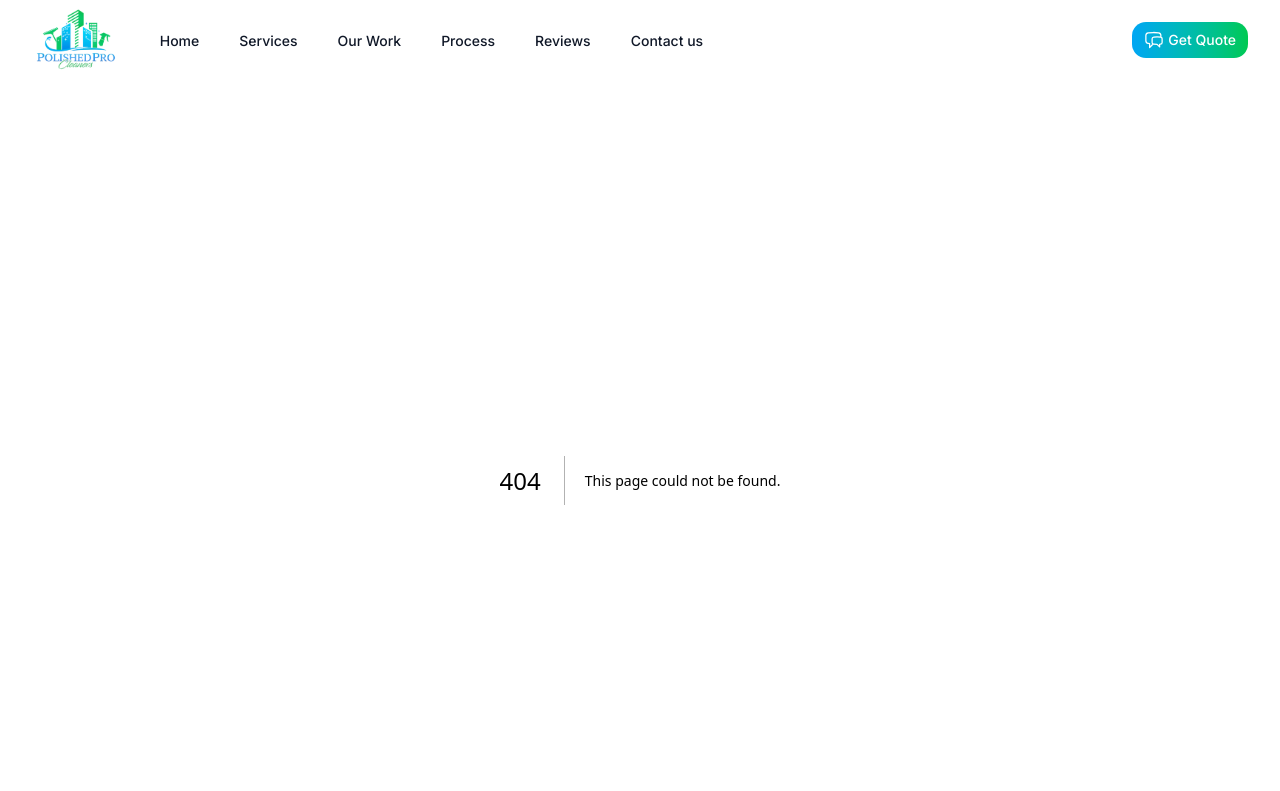
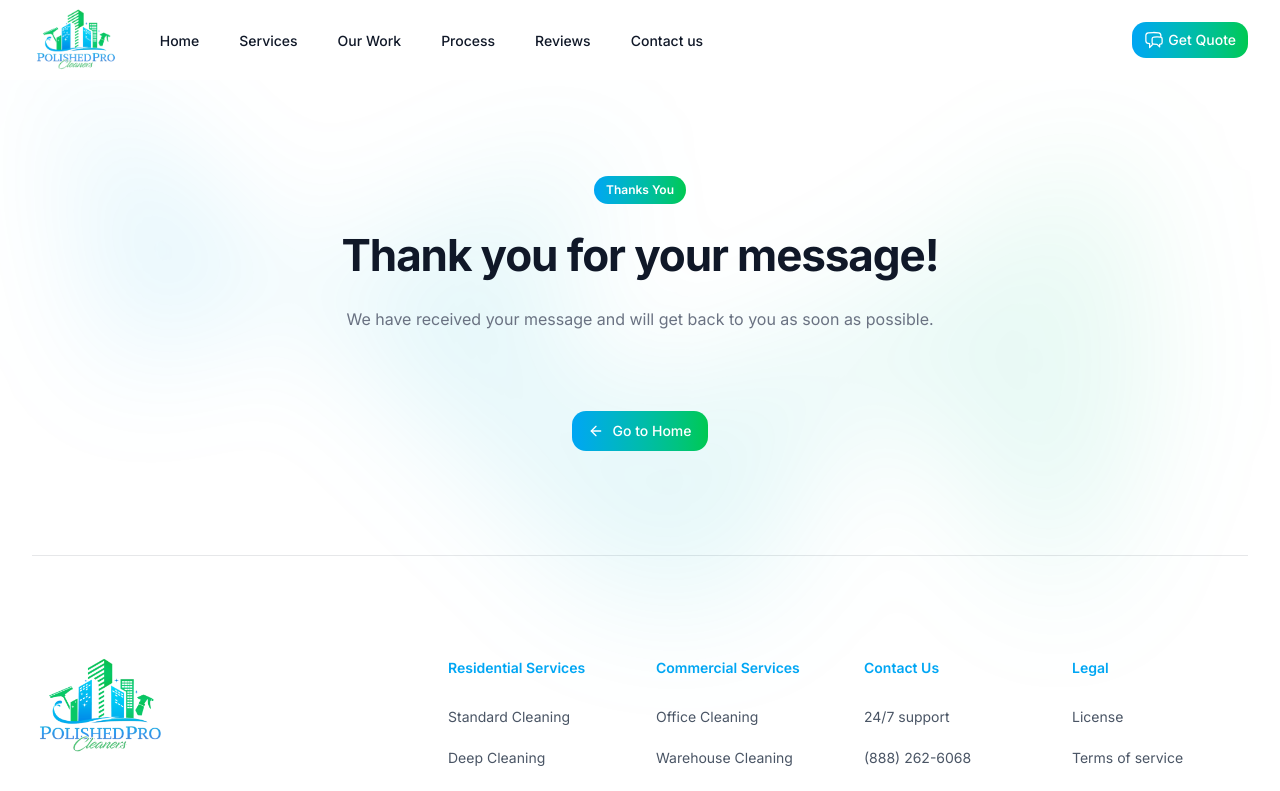
Before and after one commit to Polished-procleaner/polishedpro-next, a Next.js app: page /thanks in a window 1280 px wide. Before the commit this address had no page. Shown: the top 791 px of the page. Built offline with nearby package versions, Linux system fonts and the light colour scheme.

Commit message:
Ultimos ajustes

```diff
--- a/src/app/page.jsx
+++ b/src/app/page.jsx
@@ -34,6 +34,7 @@ import {
   CarouselPrevious,
 } from "@/components/ui/carousel";
 import Autoplay from "embla-carousel-autoplay";
+import { useRef } from "react";
 
 function ServiceCard({ item }) {
   return (
@@ -244,6 +245,37 @@ function OurWorks() {
   );
 }
 
+function HoverVideo({ image }) {
+  const videoRef = useRef(null);
+
+  return (
+    <div
+      className="relative w-full h-48 rounded-lg overflow-hidden"
+      onMouseEnter={() => videoRef.current?.play()}
+      onMouseLeave={() => {
+        videoRef.current?.pause();
+        videoRef.current.currentTime = 0; // (opcional) reinicia
+      }}
+    >
+      <Image
+        src={image}
+        alt="preview"
+        fill
+        className="object-cover transition-opacity duration-300 group-hover:opacity-0"
+      />
+
+      <video
+        ref={videoRef}
+        src="https://video.wixstatic.com/video/02498f_ff2b45f9c9fc482b95a489793c4112b2/720p/mp4/file.mp4"
+        className="absolute inset-0 w-full h-full object-cover opacity-0 group-hover:opacity-100 transition-opacity duration-300"
+        muted
+        loop
+        playsInline
+      />
+    </div>
+  );
+}
+
 function Features() {
   const items = [
     {
@@ -315,15 +347,10 @@ function Features() {
               whileHover={{ scale: 1.08 }}
               transition={{ type: "spring", stiffness: 300, damping: 20 }}
               variants={fadeInUpVariant}
-              className="flex flex-col gap-4"
+              className="flex flex-col gap-4 group"
             >
-              <Image
-                src={item.image}
-                alt={item.description}
-                width={500}
-                height={500}
-                className="w-full h-48 object-cover rounded-lg"
-              />
+              <HoverVideo image={item.image} description={item.description} />
+
               <p className="text-gray-600 text-sm text-center">
                 {item.description}
               </p>
--- /dev/null
+++ b/src/app/thanks/page.js
@@ -0,0 +1,75 @@
+"use client";
+
+import BadgeTitle from "@/components/design/BadgeTitle";
+import Container from "@/components/design/Container";
+import { Button } from "@/components/ui/button";
+import {
+  containerVariant,
+  fadeInUpVariant,
+} from "@/constants/animationVariants";
+import { ArrowLeft } from "lucide-react";
+import { motion } from "motion/react";
+import Link from "next/link";
+
+export default function Thanks() {
+  return (
+    <Container
+      classNameParent={"relative isolate"}
+      className={"py-16 sm:py-24 flex flex-col gap-20"}
+    >
+      <motion.div
+        initial="hidden"
+        //animate="visible"
+        whileInView="visible"
+        viewport={{ once: false, amount: 0.2 }}
+        variants={containerVariant}
+        className="flex items-center flex-col gap-6"
+      >
+        <motion.div
+          variants={fadeInUpVariant}
+          className="flex items-center gap-4"
+        >
+          <BadgeTitle>Thanks You</BadgeTitle>
+        </motion.div>
+        <motion.h2
+          variants={fadeInUpVariant}
+          className="h2 text-gray-900 text-center"
+        >
+          Thank you for your message!
+        </motion.h2>
+        <motion.p
+          variants={fadeInUpVariant}
+          className="text-gray-500 max-w-3xl text-center"
+        >
+          We have received your message and will get back to you as soon as
+          possible.
+        </motion.p>
+      </motion.div>
+      {/* Services Grid */}
+      <motion.div
+        variants={fadeInUpVariant}
+        className="flex items-center justify-center"
+      >
+        <Link href={"/"}>
+          <Button variant={"theme"} size={"lg"} className={"rounded-xl"}>
+            <ArrowLeft />
+            Go to Home
+          </Button>
+        </Link>
+      </motion.div>
+      <div
+        aria-hidden="true"
+        className="absolute inset-x-0 -top-40 -z-10 transform-gpu overflow-hidden blur-3xl"
+      >
+        <div
+          style={{
+            clipPath:
+              "polygon(74.1% 44.1%, 100% 61.6%, 97.5% 26.9%, 85.5% 0.1%, 80.7% 2%, 72.5% 32.5%, 60.2% 62.4%, 52.4% 68.1%, 47.5% 58.3%, 45.2% 34.5%, 27.5% 76.7%, 0.1% 64.9%, 17.9% 100%, 27.6% 76.8%, 76.1% 97.7%, 74.1% 44.1%)",
+          }}
+          className="relative left-[calc(50%-11rem)] aspect-1155/678 w-144.5 -translate-x-1/2 rotate-30 bg-linear-to-tr from-sky-500/30 to-green-500/20 opacity-40 sm:left-[calc(60%-10rem)] sm:w-288.75"
+        />
+      </div>
+      {/* <div className="-z-1 absolute top-0 left-1/2 transform -translate-x-1/2 w-full h-96 bg-linear-to-b from-sky-500/30 via-green-500/20 to-transparent blur-3xl rounded-full opacity-30" /> */}
+    </Container>
+  );
+}
--- a/src/components/ContactForm.jsx
+++ b/src/components/ContactForm.jsx
@@ -1,25 +1,123 @@
+import { useState } from "react";
 import { Button } from "./ui/button";
 import { Input } from "./ui/input";
+import { Loader2 } from "lucide-react";
+import { trackEvent } from "@/lib/facebookPixel";
+import { useRouter } from "next/navigation";
 
 export default function ContactForm() {
+  const [isSubmitting, setIsSubmitting] = useState(false);
+  const [submitStatus, setSubmitStatus] = useState(null);
+  const [formData, setFormData] = useState({
+    name: "",
+    email: "",
+    phone: "",
+    service: "",
+  });
+
+  const router = useRouter();
+
+  const handleInputChange = (e) => {
+    const { name, value } = e.target;
+    setFormData((prev) => ({
+      ...prev,
+      [name]: value,
+    }));
+  };
+
+  const handleSubmit = async (e) => {
+    e.preventDefault();
+    setIsSubmitting(true);
+
+    // Crear la fecha en formato legible
+    const now = new Date();
+    const date = now.toLocaleDateString("es-ES", {
+      year: "numeric",
+      month: "long",
+      day: "numeric",
+    });
+
+    // Agregar la fecha al payload
+    const dataToSend = {
+      ...formData,
+      date: date,
+    };
+
+    const response = await fetch(
+      "https://hook.us1.make.com/1wsap6a9eiocgulf7rlij660a8ah1kis",
+      {
+        method: "POST",
+        headers: {
+          "Content-Type": "application/json",
+        },
+        body: JSON.stringify(dataToSend),
+      }
+    );
+
+    if (response.ok) {
+      router.push("/thanks");
+
+      trackEvent("lead", {
+        content_name: "Contact Form",
+        name: formData.name,
+        email: formData.email,
+        phone: formData.phone,
+      });
+
+      window.dataLayer.push({
+        event: "page_view",
+        page_path: "/gracias",
+        page_title: "Thank You - Form Submitted",
+      });
+
+      return;
+    }
+
+    setSubmitStatus("error");
+    return;
+  };
+
   return (
-    <div className="w-full flex flex-col gap-8 ">
+    <form className="w-full flex flex-col gap-8 " onSubmit={handleSubmit}>
       <div className="flex flex-col gap-4">
-        <Input placeholder="Name" className={"bg-white rounded-lg"} />
+        <Input
+          id="name"
+          name="name"
+          placeholder="Name"
+          className={"bg-white rounded-lg"}
+          value={formData.name}
+          onChange={handleInputChange}
+          required
+        />
 
         <div className="grid grid-cols-1 md:grid-cols-2 gap-4">
-          <Input placeholder="Email" className={"bg-white rounded-lg"} />
           <Input
+            id="email"
+            name="email"
+            placeholder="Email"
+            className={"bg-white rounded-lg"}
+            required
+            value={formData.email}
+            onChange={handleInputChange}
+            type="email"
+          />
+          <Input
+            id="phone"
+            name="phone"
             placeholder="Phone"
             type={"number"}
             className={"bg-white rounded-lg"}
+            required
+            value={formData.phone}
+            onChange={handleInputChange}
           />
         </div>
         <select
           id="service"
           name="service"
-          //value={formData.service}
-          //onChange={handleInputChange}
+          required
+          value={formData.service}
+          onChange={handleInputChange}
           className="custom-select text-base sm:text-sm w-full px-4 py-2 rounded-lg border-2 border-gray-200 bg-white focus:bg-white focus:outline-none focus:border-ring transition cursor-pointer"
         >
           <option value="">Select a service category</option>
@@ -28,7 +126,18 @@ export default function ContactForm() {
           <option value="specialized">Specialized Floor Cleaning</option>
         </select>
       </div>
-      <Button variant={"theme"}>Send Message</Button>
-    </div>
+      <Button variant={"theme"} type="submit" disabled={isSubmitting}>
+        Send Message{" "}
+        {isSubmitting && <Loader2 className="ml-2 h-4 w-4 animate-spin" />}
+      </Button>
+      {/* {submitStatus === "success" && (
+        <p className="text-green-500">Form submitted successfully!</p>
+      )} */}
+      {submitStatus === "error" && (
+        <p className="text-red-500">
+          An error occurred while submitting the form. Try again later.
+        </p>
+      )}
+    </form>
   );
 }
```
